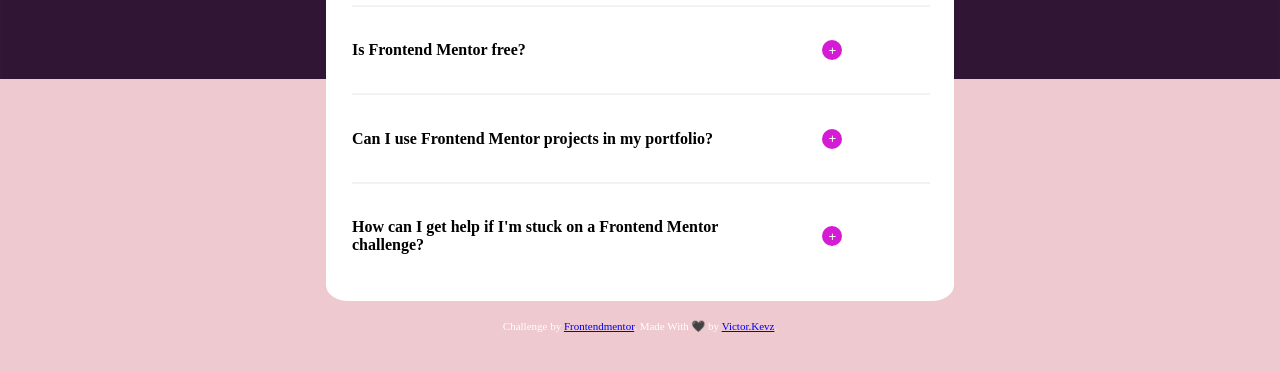
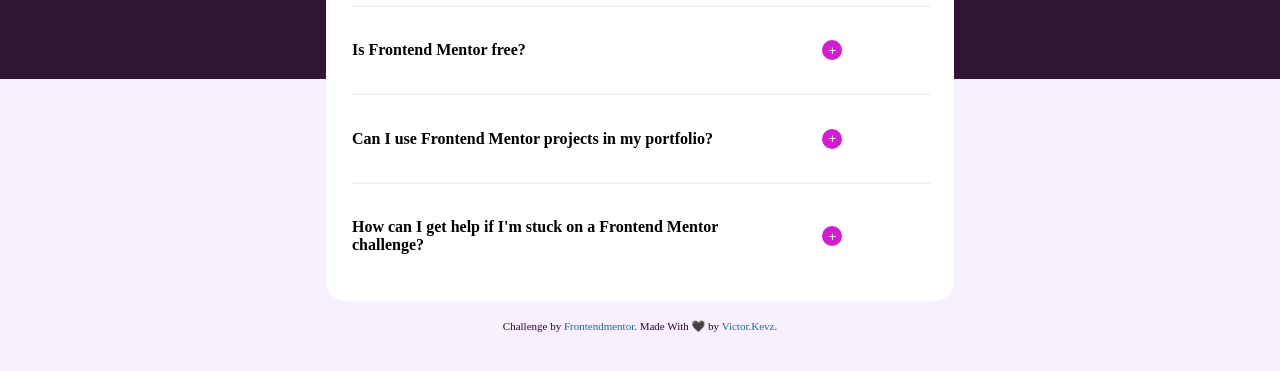
Before and after one commit to VictorKevz/FAQS-Challenge, a plain HTML site: page index.html in a window 1280 px wide. Shown: the part 205-576 px from the top of the page. Drawn offline with nearby package versions, Linux system fonts and the light colour scheme.

Commit message:
Updated Background Image

```diff
--- a/styles.css
+++ b/styles.css
@@ -5,7 +5,7 @@
     background-image: url("assets/images/background-pattern-desktop.svg");
     background-size: 100%;
     background-repeat: no-repeat;
-    background-color: rgb(238, 201, 207);
+    background-color: hsl(275, 100%, 97%);
 
 }
 .grid-container{
@@ -31,7 +31,12 @@
 
 .footer {
      font-size: 11px; text-align: center;
-     color: hsl(0, 0%, 100%);
+     color: hsl(298, 82%, 9%);
+    }
+    a{
+        text-decoration: none;
+        color: #1469ae;
+
     }
 button{
     margin-left: 45%;
```
Also changed, not shown: assets/images/icon-minus.svg (deleted), assets/images/icon-plus.svg (deleted), assets/images/icon-star.svg (deleted), 1 other file.
